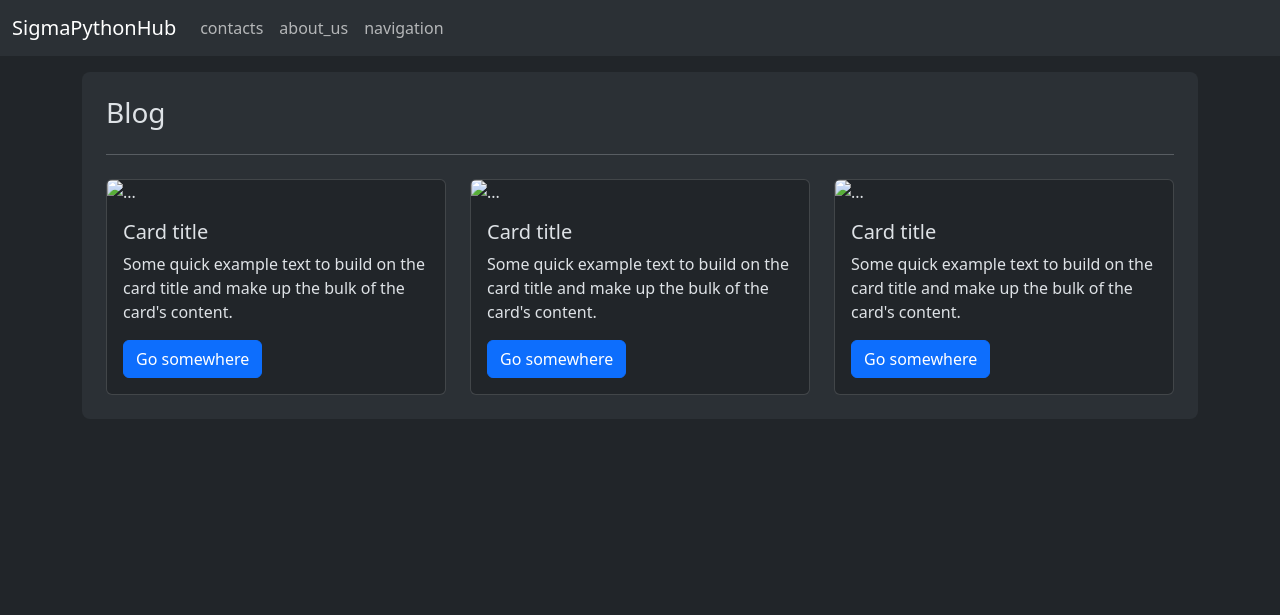
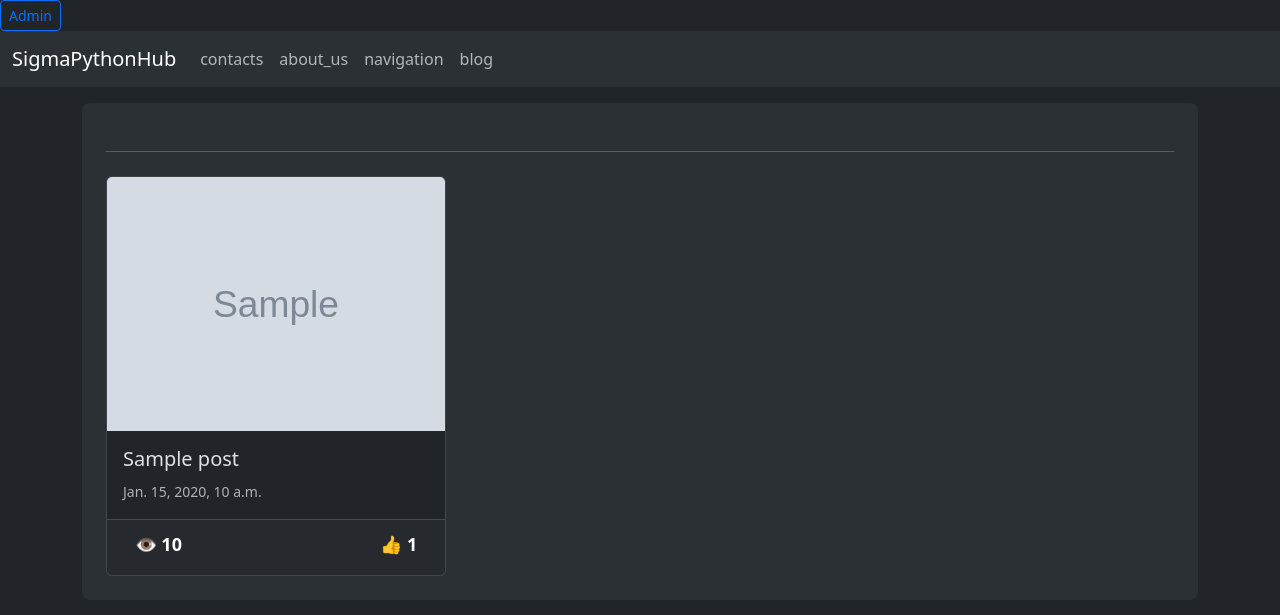
Before and after one commit to DDosCats/Sigma-Python-Hub, a Django app: page /blog/ in a window 1280 px wide. Shown: the top 615 px of the page. Run offline with Django 5.2, Linux system fonts and the light colour scheme; tables that the repository leaves empty hold one stand-in row (values such as "Sample post"); grey boxes marked "Sample" are stand-in pictures; some libraries are stand-ins or nearby versions.

Commit message:
add card

```diff
--- a/apps/blog/models.py
+++ b/apps/blog/models.py
@@ -11,6 +11,9 @@ class Post(models.Model):
     created_at = models.DateTimeField(verbose_name = 'When created',auto_now_add=True)
     updated_at = models.DateTimeField(verbose_name = 'When updated', auto_now_add=True)
 
+    def __str__(self):
+        return f'{self.title} - {self.created_at} - {self.is_published}'
+
     class meta:
         verbose_name = 'Post'
         verbose_nam_plural = 'Posts'
--- a/apps/blog/templates/blog/index.html
+++ b/apps/blog/templates/blog/index.html
@@ -1,50 +1,33 @@
-{% extends "base.html" %}
+{% extends 'base.html' %}
 
 {% block title %}Blog{% endblock %}
 
-
-
-{%block content%}
+{% block content %}
 
         <div class="mt-3 rounded-3 bg-body-tertiary p-4">
-    <h3>Blog</h3>
             <hr class="my-4">
             <div class="row g-4">
-
+                {% for post in posts %}
                     <div class="col-4">
+                        <a herf="#" class ="text-decoration-none text-white">
                                 <div class="card">
-                <img src="https://via.placeholder.com/300x200" class="card-img-top" alt="...">
+                                    <img src="{{post.image.url}}" class="card-img-top" alt="...">
                                     <div class="card-body">
-                    <h5 class="card-title">Card title</h5>
-                    <p class="card-text">Some quick example text to build on the card title and make up the bulk of the card's content.</p>
-                    <a href="#" class="btn btn-primary">Go somewhere</a>
+                                        <h5 class="card-title">{{post.title}}</h5>
+                                        <small class="text-muted">{{post.created_at}}</small>
+                                    </div>
+                                    <div class="card-footer">
+                                        <div class="d-flex justify-content-between text-center">
+                                            <h4><span class="badge ">👁️ {{post.views}}</span></h4>
+                                            <h4><span class="badge ">👍 {{post.likes}}</span></h4>
                                         </div>
                                     </div>
                                 </div>
-        <div class="col-4">
-            <div class="card">
-                <img src="https://via.placeholder.com/300x200" class="card-img-top" alt="...">
-                <div class="card-body">
-                    <h5 class="card-title">Card title</h5>
-                    <p class="card-text">Some quick example text to build on the card title and make up the bulk of the card's content.</p>
-                    <a href="#" class="btn btn-primary">Go somewhere</a>
+                        </a>
                     </div>
-            </div>
-        </div>
-        <div class="col-4">
-            <div class="card">
-                <img src="https://via.placeholder.com/300x200" class="card-img-top" alt="...">
-                <div class="card-body">
-                    <h5 class="card-title">Card title</h5>
-                    <p class="card-text">Some quick example text to build on the card title and make up the bulk of the card's content.</p>
-                    <a href="#" class="btn btn-primary">Go somewhere</a>
-                </div>
-            </div>
-        </div>
+                {% endfor %}
+
 
             </div>
         </div>
-
-
-
         {% endblock %}
--- a/apps/blog/views.py
+++ b/apps/blog/views.py
@@ -1,5 +1,10 @@
 from django.shortcuts import render
+from .models import Post
 
 # Create your views here.
 def index (request):
-    return render(request, 'blog/index.html')
+    posts = Post.objects.all()
+    context = {
+        'posts': posts
+    }
+    return render(request, 'blog/index.html',context)
--- a/templates/include_block/_main_navbar.html
+++ b/templates/include_block/_main_navbar.html
@@ -1,4 +1,4 @@
-<!--<a class="btn btn-outline-primary btn-sm " href = "{%url 'admin:index' %}">Admin</a>-->
+<a class="btn btn-outline-primary btn-sm " href = "{%url 'admin:index' %}">Admin</a>
 <nav class="navbar navbar-expand-lg bg-body-tertiary">
     <div class="container-fluid">
       <a class="navbar-brand" href="{% url 'main:index' %}">SigmaPythonHub</a>
@@ -17,6 +17,10 @@
             <li class = "nav-item">
               <a class="nav-link" href= "{%url 'main:navigat'%}">navigation</a>
             </li>
+            <li class = "nav-item">
+              <a class="nav-link" href= "{%url 'blog:index'%}">blog</a>
+            </li>
+
           </li>
         </ul>
       </div>
```
Lines whose indentation alone changed are shown as unchanged.
